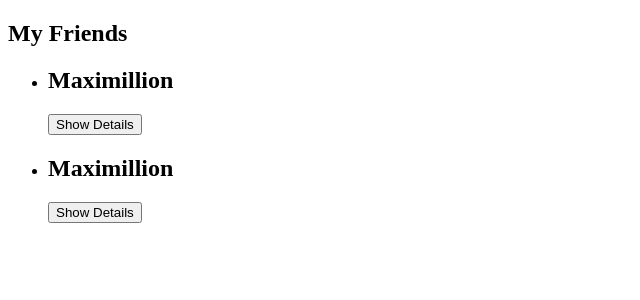
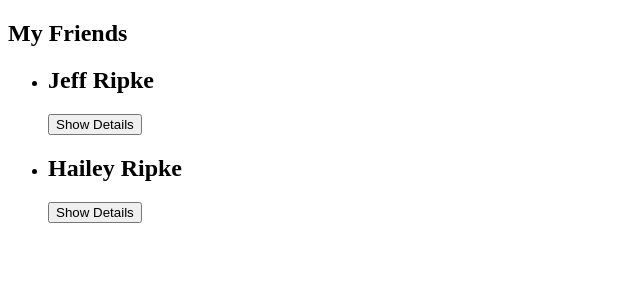
Before and after one commit to jripke74/vue-take-1, a Vue app in the folder vue-app/: page / in a window 1280 px wide. Shown: the top 300 px of the page, without its empty margins (0-640 px from the left). Built offline with nearby package versions, Linux system fonts and the light colour scheme.

Commit message:
add props to FriendContact.vue

```diff
--- a/vue-app/src/App.vue
+++ b/vue-app/src/App.vue
@@ -4,14 +4,21 @@
       <h2>My Friends</h2>
     </header>
     <ul>
-      <friend-contact></friend-contact>
-      <friend-contact></friend-contact>
+      <friend-contact
+        name="Jeff Ripke"
+        phone-number="333-323-3332"
+        email-address="hhhhhd@djhkhk.com"
+      ></friend-contact>
+      <friend-contact
+        name="Hailey Ripke"
+        phone-number="333-332-3332"
+        email-address="dfdsd@djhkhk.com"
+      ></friend-contact>
     </ul>
   </section>
 </template>
 
 <script>
-
 import FriendContact from './components/FriendContact.vue';
 
 export default {
@@ -36,5 +43,4 @@ export default {
 </script>
 
 <style>
-
 </style>
--- a/vue-app/src/components/FriendContact.vue
+++ b/vue-app/src/components/FriendContact.vue
@@ -1,16 +1,17 @@
 <template>
   <li>
-    <h2>{{ friend.name }}</h2>
-    <button @click="toggleDetails">Show Details</button>
+    <h2>{{ name }}</h2>
+    <button @click="toggleDetails">{{ detailsAreVisible ? 'Hide' : 'Show Details' }}</button>
     <ul v-if="detailsAreVisible">
-      <li><strong>Phone: </strong> {{ friend.phone }}</li>
-      <li><strong>Email: </strong> {{ friend.email }}</li>
+      <li><strong>Phone: </strong> {{ phoneNumber }}</li>
+      <li><strong>Email: </strong> {{ emailAddress }}</li>
     </ul>
   </li>
 </template>
 
 <script>
 export default {
+  props: ['name', 'phoneNumber', 'emailAddress'],
   data() {
     return {
       detailsAreVisible: false,
```
